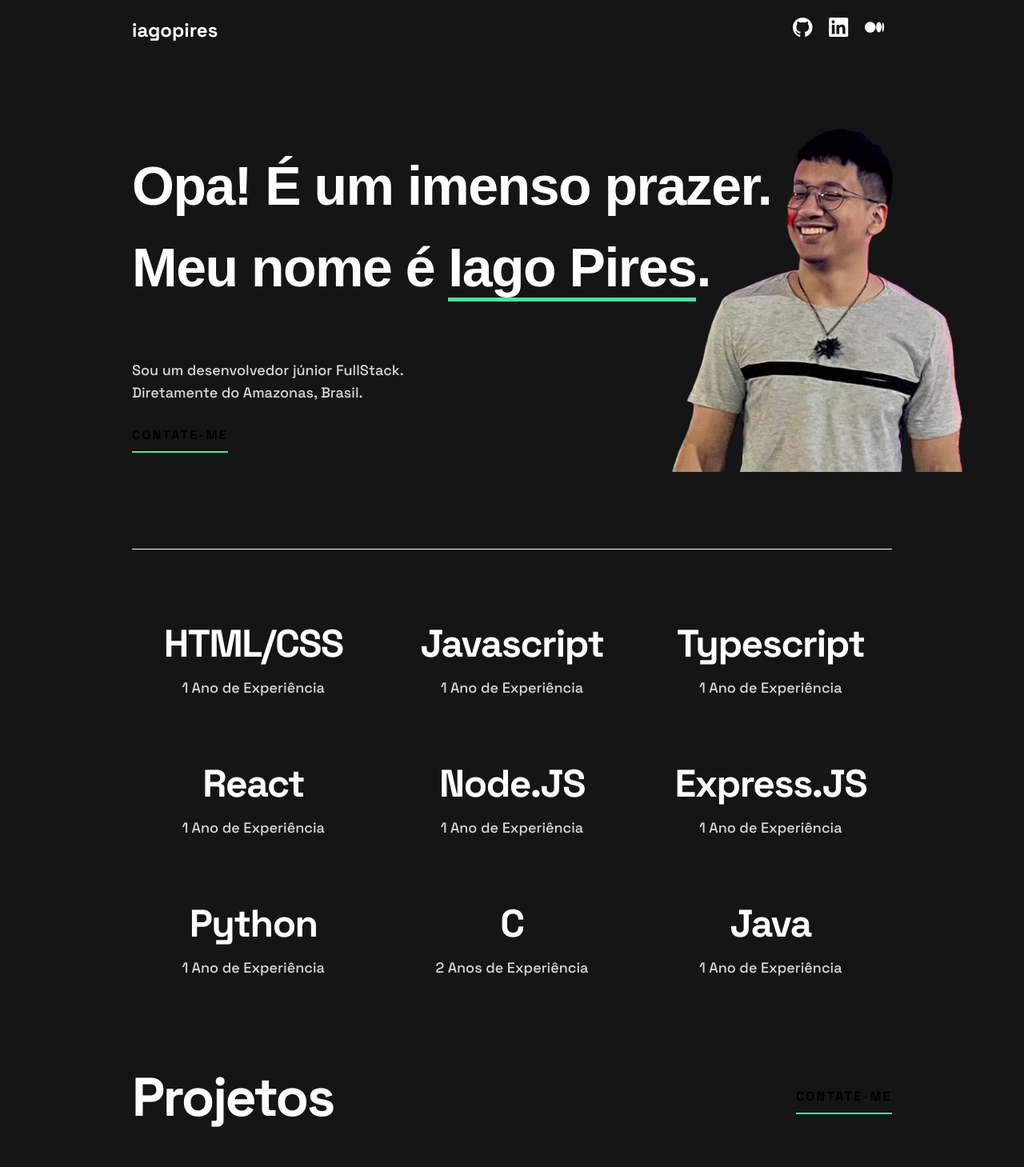
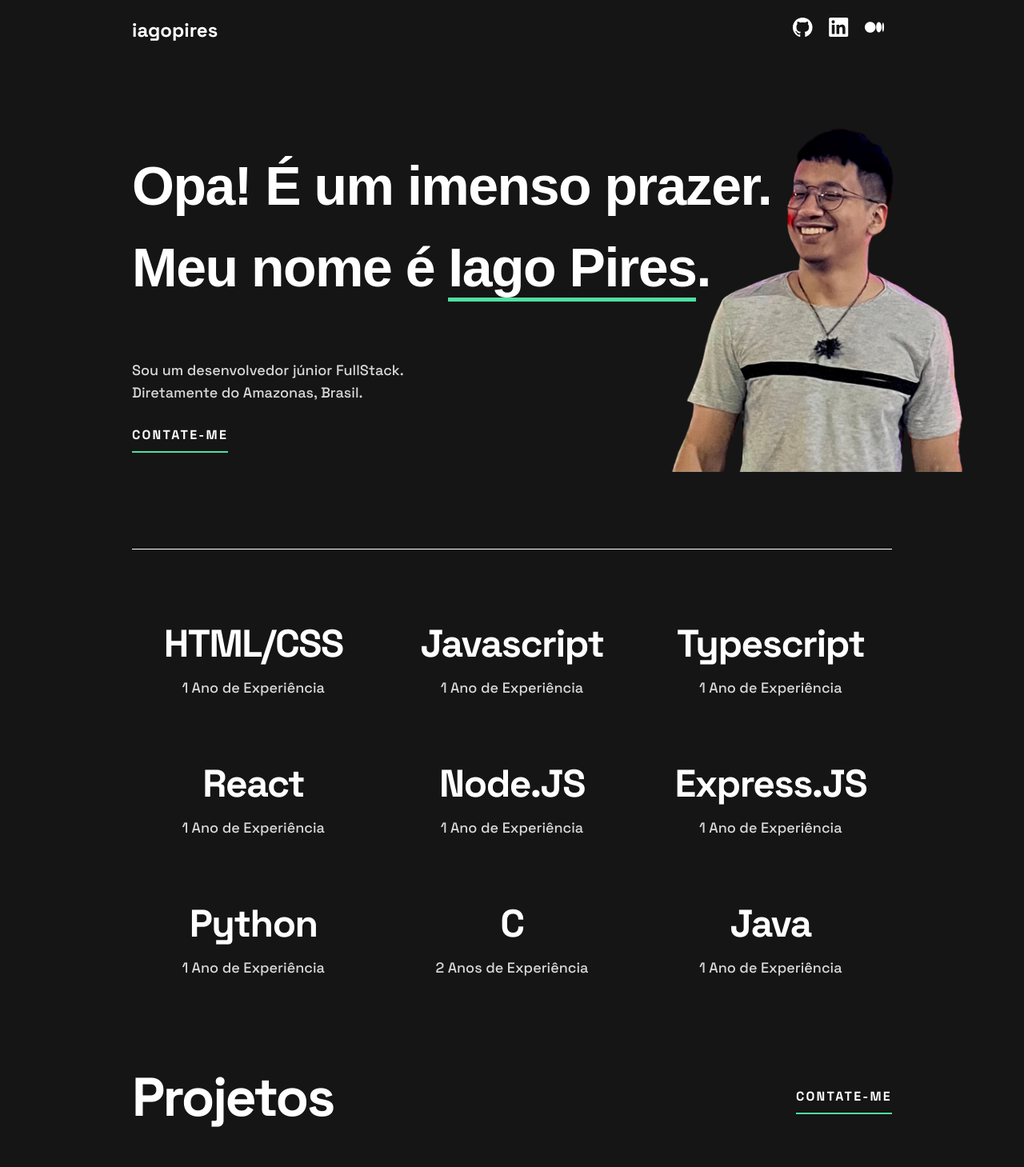
Before and after one commit to iagopiresdev/portifolio, a React (Vite) app: page / in a window 1280 px wide. Shown: the top 1459 px of the page at 80% size. Built offline with nearby package versions, Linux system fonts and the light colour scheme.

Commit message:
emergency fix, light mode off

```diff
--- a/src/Contato.css
+++ b/src/Contato.css
@@ -4,4 +4,5 @@
     align-items: center;
     justify-content: space-between;
     margin-bottom: 40px;
+    color: #fff;
 }
--- a/src/Projects.css
+++ b/src/Projects.css
@@ -6,6 +6,7 @@
     display: flex;
     align-items: center;
     justify-content: space-between;
+    color: #fff;
 }
 
 .projects-header h1 {
@@ -13,6 +14,9 @@
     font-weight: 700;
     line-height: 88px;
     letter-spacing: -2.5px;
+}
+
+.projects-header button {
     color: #fff;
 }
 
--- a/src/index.css
+++ b/src/index.css
@@ -54,13 +54,13 @@ button:hover {
   border-color: var(--main-color);
   color: var(--main-color);
 }
-
+/*
 button:focus,
 button:focus-visible {
   outline: 4px auto -webkit-focus-ring-color;
 }
 
-/*
+
 @media (prefers-color-scheme: light) {
   :root {
     color: #213547;
```
